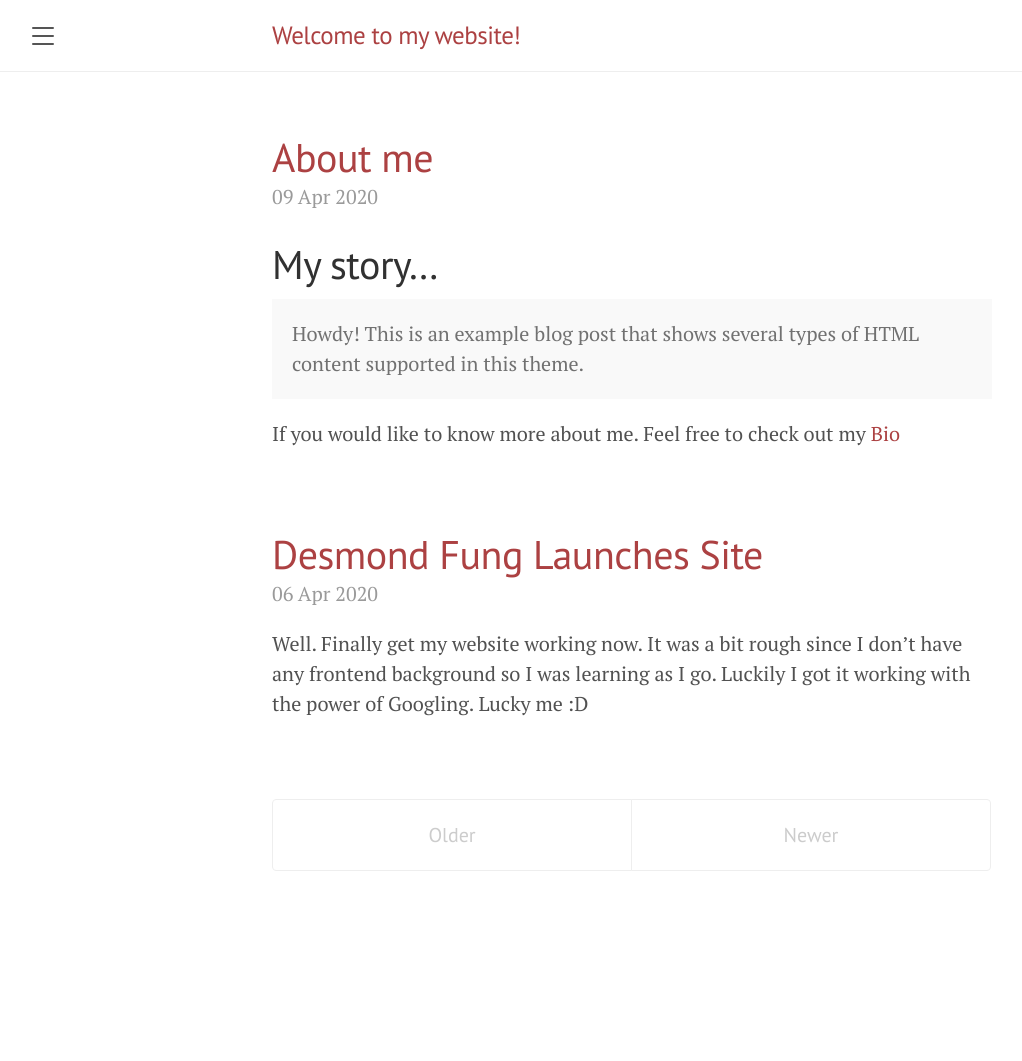
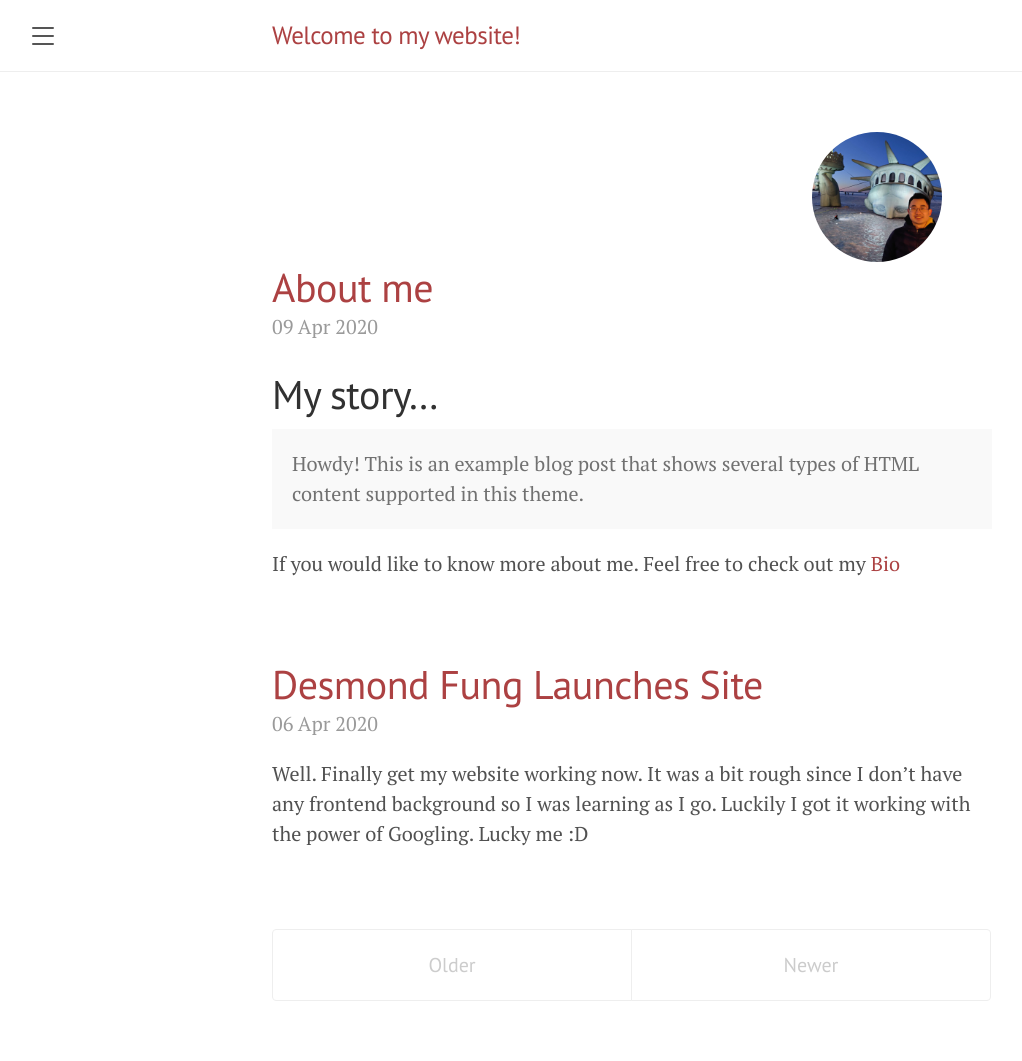
Before and after one commit to ddhangdd/ddhangdd.github.io, a Jekyll site: the page built from index.html, in a window 1280 px wide. Shown: the whole page, without its empty margins (8-1030 px from the left). Built offline with Jekyll 4.4.1, drawn with Linux system fonts in a browser that asks for light colours; the list of posts is cut into pages by our own code; before the commit the page ends 931 px from its top, so only the background shows below that.

Commit message:
added back pic

```diff
--- a/index.html
+++ b/index.html
@@ -2,6 +2,10 @@
 layout: default
 title: Home
 ---
+
+<div id = "wrapper">
+				<div id = "avatar"></div>
+</div>
 
 <div class="posts">
   {% for post in paginator.posts %}
```
